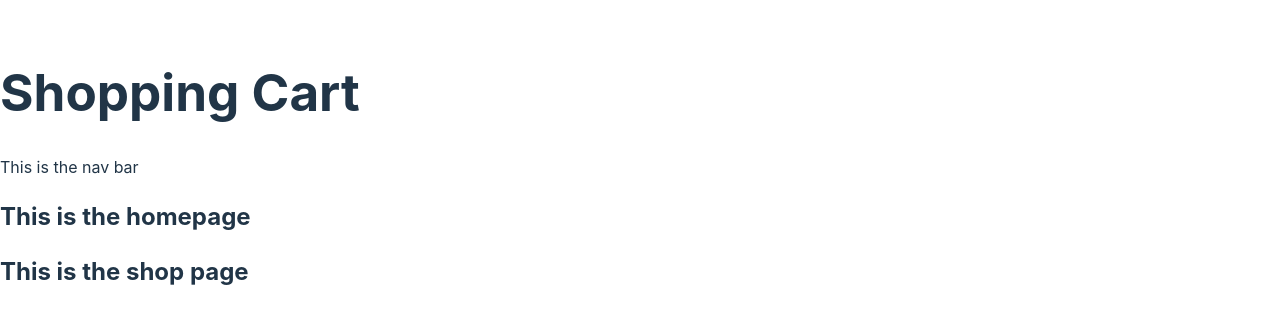
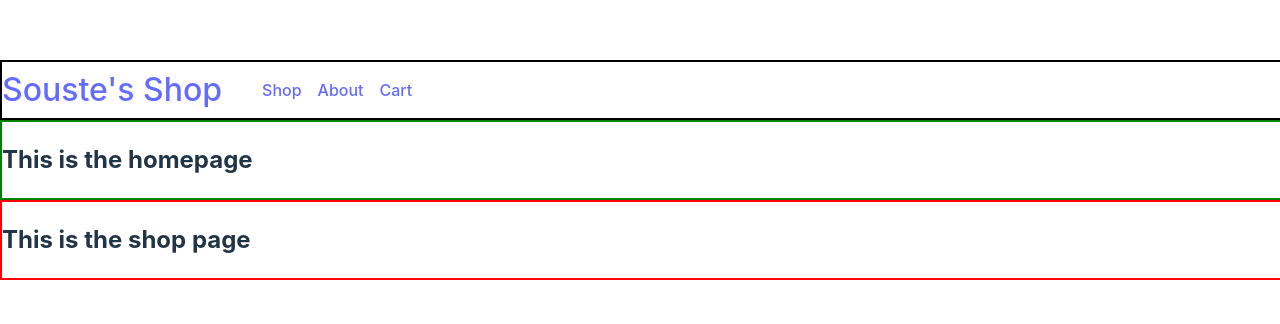
Before and after one commit to souste/shopping-cart, a React (Vite) app: page / in a window 1280 px wide. Shown: the part 230-554 px from the top of the page. Built offline with nearby package versions, Linux system fonts and the light colour scheme.

Commit message:
nav bar set up with minor styling

```diff
--- a/src/App.jsx
+++ b/src/App.jsx
@@ -5,7 +5,6 @@ import NavBar from "./components/NavBar";
 function App() {
   return (
     <div>
-      <h1>Shopping Cart</h1>
       <NavBar />
       <HomePage />
       <ShopPage />
--- /dev/null
+++ b/src/components/HomePage.css
@@ -0,0 +1,3 @@
+.homepage-container {
+  border: 2px solid green;
+}
--- a/src/components/HomePage.jsx
+++ b/src/components/HomePage.jsx
@@ -1,6 +1,8 @@
+import "./HomePage.css";
+
 function HomePage() {
   return (
-    <div>
+    <div className="homepage-container">
       <h2>This is the homepage</h2>
     </div>
   );
--- /dev/null
+++ b/src/components/NavBar.css
@@ -0,0 +1,20 @@
+.nav {
+  display: flex;
+  align-items: center;
+  border: 2px solid black;
+  width: 100vw;
+}
+
+.site-title {
+  font-size: 2rem;
+}
+
+.nav ul {
+  display: flex;
+  list-style: none;
+  gap: 1rem;
+}
+
+.nav li:hover {
+  background-color: red;
+}
--- a/src/components/NavBar.jsx
+++ b/src/components/NavBar.jsx
@@ -1,7 +1,24 @@
+import "./NavBar.css";
+
 function NavBar() {
   return (
     <div>
-      <nav className="nav">This is the nav bar</nav>
+      <nav className="nav">
+        <a href="/" className="site-title">
+          Souste's Shop
+        </a>
+        <ul>
+          <li>
+            <a href="/shop">Shop</a>
+          </li>
+          <li>
+            <a href="/about">About</a>
+          </li>
+          <li>
+            <a href="/cart">Cart</a>
+          </li>
+        </ul>
+      </nav>
     </div>
   );
 }
--- /dev/null
+++ b/src/components/ShopPage.css
@@ -0,0 +1,3 @@
+.shoppage-container {
+  border: 2px solid red;
+}
--- a/src/components/ShopPage.jsx
+++ b/src/components/ShopPage.jsx
@@ -1,6 +1,8 @@
+import "./ShopPage.css";
+
 function ShopPage() {
   return (
-    <div>
+    <div className="shoppage-container">
       <h2>This is the shop page</h2>
     </div>
   );
```
